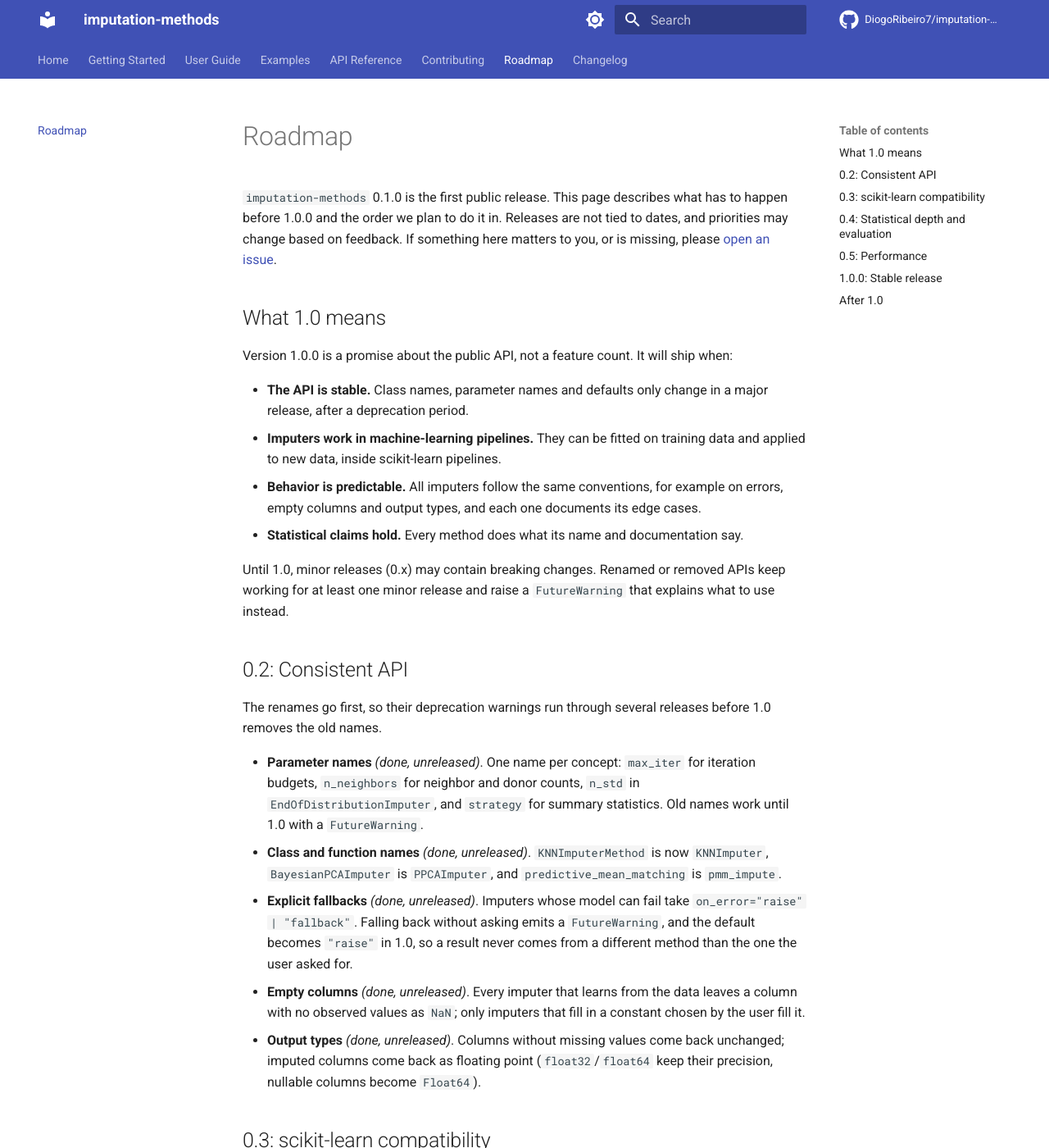
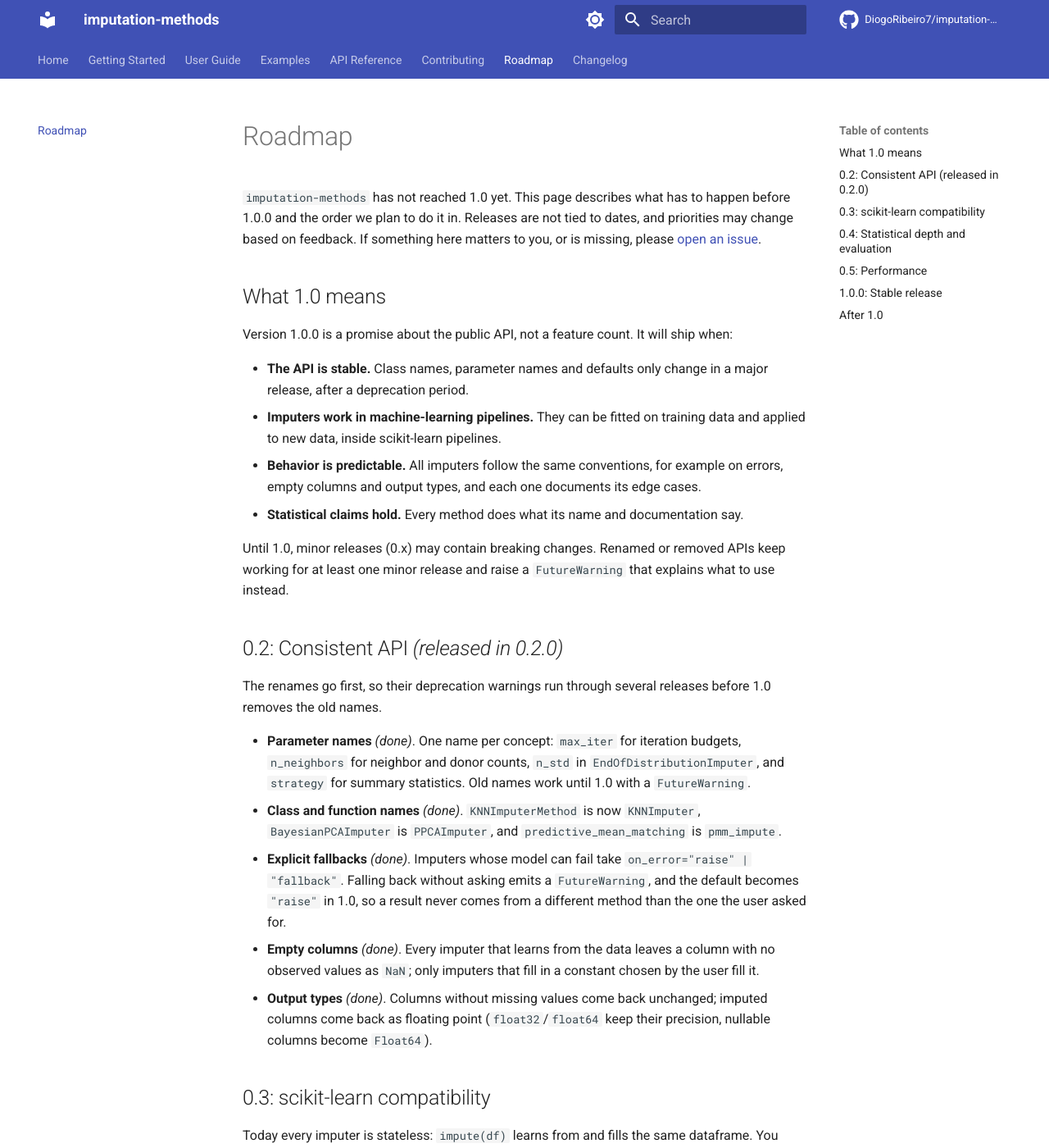
Before and after one commit to DiogoRibeiro7/imputation-methods, an MkDocs documentation site: the page built from docs/roadmap.md, in a window 1280 px wide and 1400 px high. Shown: the whole window at 82% size. Built offline with MkDocs 1.6.1 and Material for MkDocs 9.7.7, drawn with Linux system fonts in a browser that asks for light colours; comment, search, counter and statistics services are not loaded.

Commit message:
chore: release 0.2.0 (#25)
- pyproject.toml and CITATION.cff: version 0.2.0.
- CHANGELOG.md: move the unreleased notes to [0.2.0] - 2026-09-16 with a
  short summary, add the comparison link, and keep the link definitions
  inside the snippet so the headings render as links on the docs site.
- ROADMAP.md: mark the 0.2 milestone as released.
- SECURITY.md: 0.2.x is the supported series.

```diff
--- a/ROADMAP.md
+++ b/ROADMAP.md
@@ -2,7 +2,7 @@
 
 <!-- --8<-- [start:roadmap] -->
 
-`imputation-methods` 0.1.0 is the first public release. This page describes what has
+`imputation-methods` has not reached 1.0 yet. This page describes what has
 to happen before 1.0.0 and the order we plan to do it in. Releases are not tied
 to dates, and priorities may change based on feedback. If something here matters
 to you, or is missing, please
@@ -27,26 +27,26 @@ Until 1.0, minor releases (0.x) may contain breaking changes. Renamed or removed
 APIs keep working for at least one minor release and raise a `FutureWarning`
 that explains what to use instead.
 
-## 0.2: Consistent API
+## 0.2: Consistent API *(released in 0.2.0)*
 
 The renames go first, so their deprecation warnings run through several releases
 before 1.0 removes the old names.
 
-- **Parameter names** *(done, unreleased)*. One name per concept: `max_iter` for
+- **Parameter names** *(done)*. One name per concept: `max_iter` for
   iteration budgets, `n_neighbors` for neighbor and donor counts, `n_std` in
   `EndOfDistributionImputer`, and `strategy` for summary statistics. Old names
   work until 1.0 with a `FutureWarning`.
-- **Class and function names** *(done, unreleased)*. `KNNImputerMethod` is now
+- **Class and function names** *(done)*. `KNNImputerMethod` is now
   `KNNImputer`, `BayesianPCAImputer` is `PPCAImputer`, and
   `predictive_mean_matching` is `pmm_impute`.
-- **Explicit fallbacks** *(done, unreleased)*. Imputers whose model can fail take
+- **Explicit fallbacks** *(done)*. Imputers whose model can fail take
   `on_error="raise" | "fallback"`. Falling back without asking emits a
   `FutureWarning`, and the default becomes `"raise"` in 1.0, so a result never
   comes from a different method than the one the user asked for.
-- **Empty columns** *(done, unreleased)*. Every imputer that learns from the data
+- **Empty columns** *(done)*. Every imputer that learns from the data
   leaves a column with no observed values as `NaN`; only imputers that fill in a
   constant chosen by the user fill it.
-- **Output types** *(done, unreleased)*. Columns without missing values come back
+- **Output types** *(done)*. Columns without missing values come back
   unchanged; imputed columns come back as floating point (`float32`/`float64` keep
   their precision, nullable columns become `Float64`).
 
--- a/pyproject.toml
+++ b/pyproject.toml
@@ -1,6 +1,6 @@
 [project]
 name = "imputation-methods"
-version = "0.1.0"
+version = "0.2.0"
 description = "A unified pandas API for 40+ missing-data imputation methods: statistical, time-series, regression, ensemble and matrix-completion."
 readme = "README.md"
 requires-python = ">=3.10"
```
Also changed, not shown: CHANGELOG.md (+10 -3 lines), SECURITY.md (+1 -1 lines), 1 other file.
